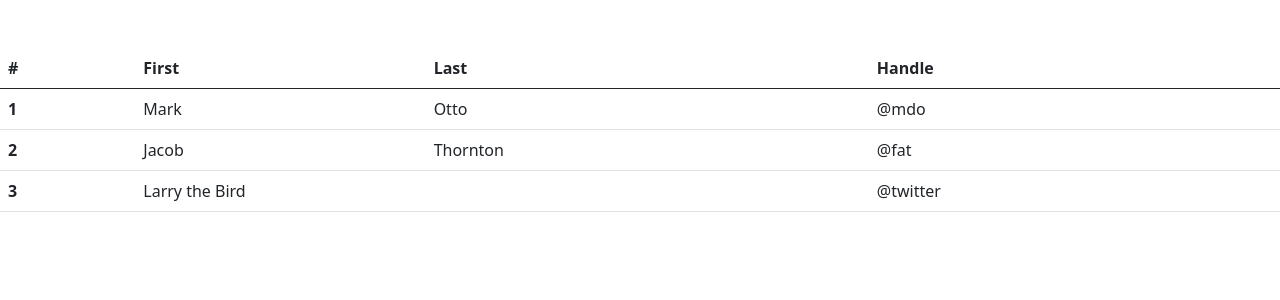
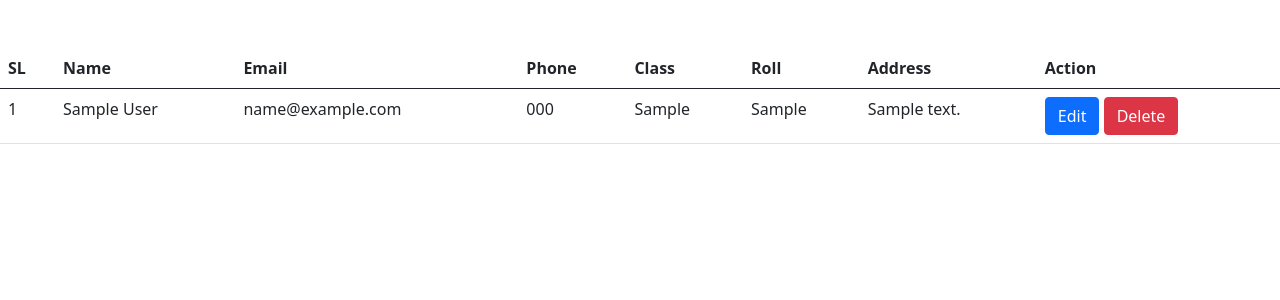
Before and after one commit to Muntasir2762/Batch-13-Class-38, a PHP site: page / in a window 1280 px wide. Shown: the part 56-356 px from the top of the page. Run offline with PHP 8.4, Linux system fonts and the light colour scheme; tables that the repository leaves empty or names only in its code hold one stand-in row (values such as "Sample post").

Commit message:
Read & Delete are done

```diff
--- a/create.php
+++ b/create.php
@@ -15,7 +15,7 @@ if (isset($_POST['submit'])) {
     $success = mysqli_query($connection, $query);
 
     if($success){
-        echo 'Data is inserted successfully!';
+        header('location:index.php');
     }
 
     else{
--- a/index.php
+++ b/index.php
@@ -1,3 +1,12 @@
+
+
+<?php
+
+include 'config.php';
+
+?>
+
+
 <!doctype html>
 <html lang="en">
 
@@ -32,30 +41,54 @@
     <table class="table">
         <thead>
             <tr>
-                <th scope="col">#</th>
-                <th scope="col">First</th>
-                <th scope="col">Last</th>
-                <th scope="col">Handle</th>
+                <th scope="col">SL</th>
+                <th scope="col">Name</th>
+                <th scope="col">Email</th>
+                <th scope="col">Phone</th>
+                <th scope="col">Class</th>
+                <th scope="col">Roll</th>
+                <th scope="col">Address</th>
+                <th scope="col">Action</th>
             </tr>
         </thead>
         <tbody>
-            <tr>
-                <th scope="row">1</th>
-                <td>Mark</td>
-                <td>Otto</td>
-                <td>@mdo</td>
-            </tr>
-            <tr>
-                <th scope="row">2</th>
-                <td>Jacob</td>
-                <td>Thornton</td>
-                <td>@fat</td>
-            </tr>
-            <tr>
-                <th scope="row">3</th>
-                <td colspan="2">Larry the Bird</td>
-                <td>@twitter</td>
-            </tr>
+
+        <?php
+
+           $query = "SELECT * FROM students";
+
+           $result = mysqli_query($connection, $query);
+
+           if($result){
+
+            $serialNumber = 1;
+            while($row = mysqli_fetch_assoc($result)){
+
+                $id      = $row['id'];  //1, 2, 4
+                $name    = $row['name'];
+                $roll    = $row['roll'];
+                $phone   = $row['phone'];
+                $email   = $row['email'];
+                $class   = $row['class'];
+                $address = $row['address'];
+
+                echo '<tr>
+                <td scope="row">'.$serialNumber.'</td>
+                <td>'.$name.'</td>
+                <td>'.$email.'</td>
+                <td>'.$phone.'</td>
+                <td>'.$class.'</td>
+                <td>'.$roll.'</td>
+                <td>'.$address.'</td>
+                <td>
+                <a href= "" class="btn btn-primary">Edit</a>
+                <a href= "delete.php?id='.$id.'" class="btn btn-danger">Delete</a>
+                </td>
+            </tr>';
+            $serialNumber++;
+            };
+           }
+        ?>
         </tbody>
     </table>
     </section>
```
Also changed, not shown: delete.php (added, +21 -0 lines), theory.txt (+9 -0 lines).
